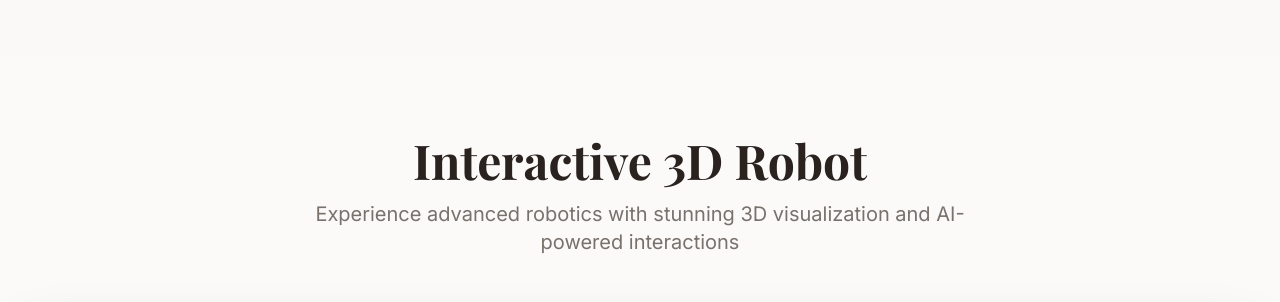
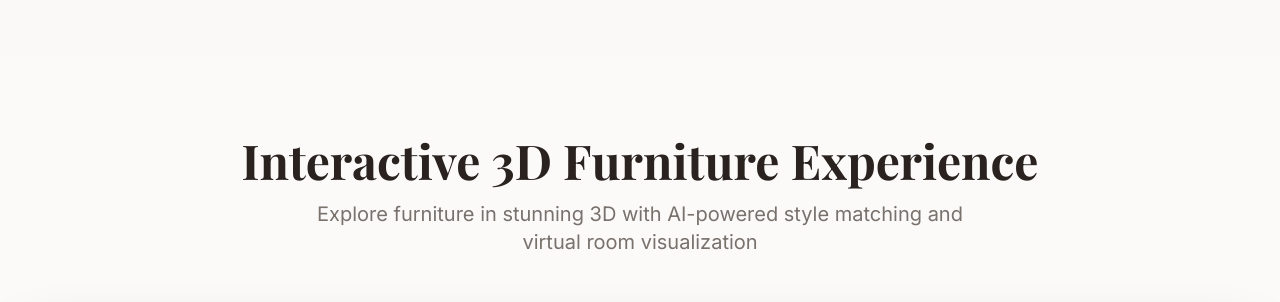
Before and after one commit to areebzahir/Trender, a React (Vite) app: page / in a window 1280 px wide. Shown: the part 1020-1322 px from the top of the page. Built offline with nearby package versions, Linux system fonts and the light colour scheme.

Commit message:
Update 3D section title to reflect TRENDER furniture focus

```diff
--- a/src/components/LandingPage.tsx
+++ b/src/components/LandingPage.tsx
@@ -114,10 +114,10 @@ export const LandingPage = ({ onGetStarted }: LandingPageProps) => {
         <div className="container mx-auto px-4">
           <div className="text-center mb-12">
             <h2 className="font-display text-4xl md:text-5xl font-bold text-foreground mb-4">
-              Interactive 3D Robot
+              Interactive 3D Furniture Experience
             </h2>
             <p className="font-body text-xl text-muted-foreground max-w-2xl mx-auto">
-              Experience advanced robotics with stunning 3D visualization and AI-powered interactions
+              Explore furniture in stunning 3D with AI-powered style matching and virtual room visualization
             </p>
           </div>
           <RobotScene />
```
